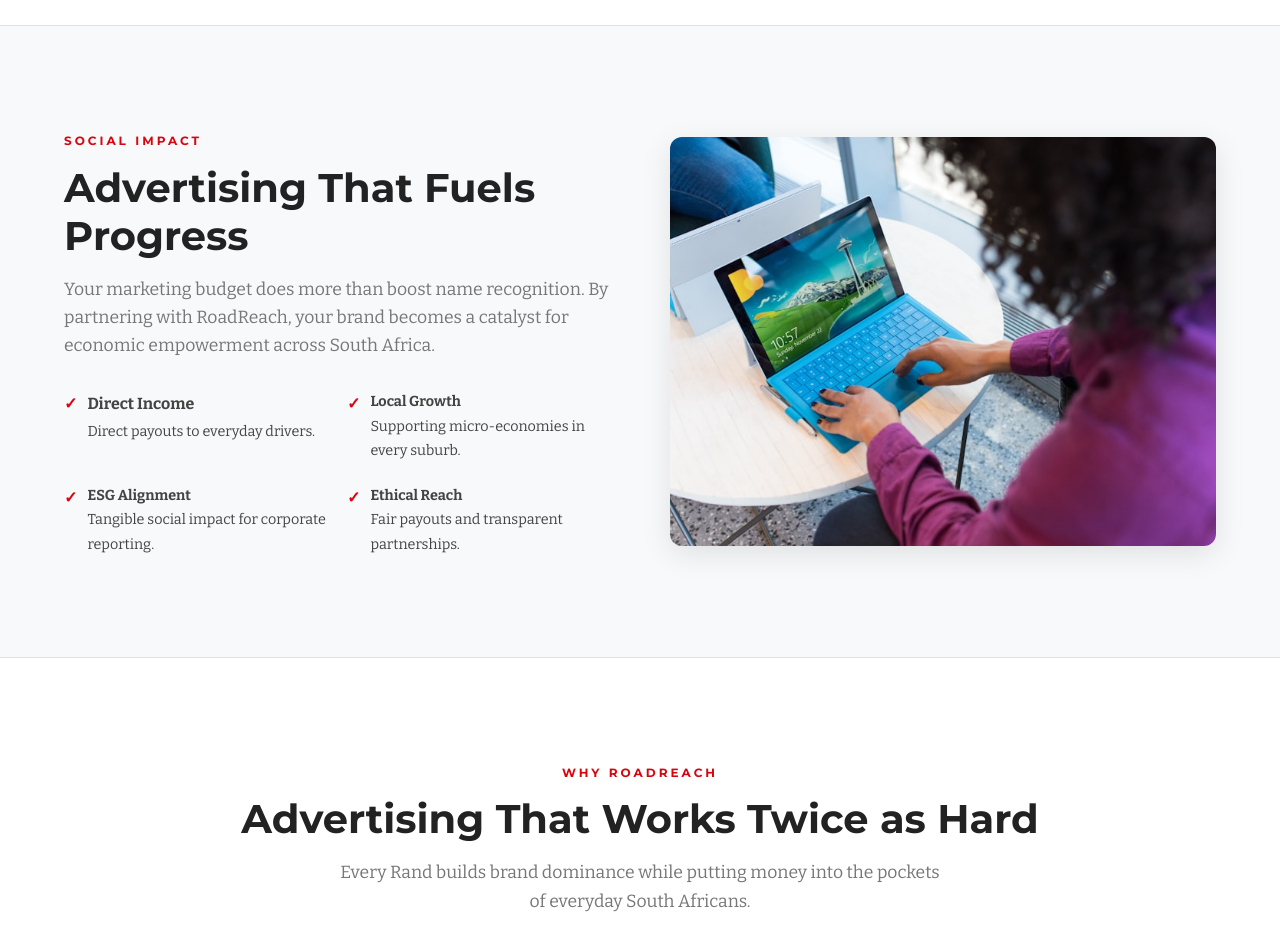
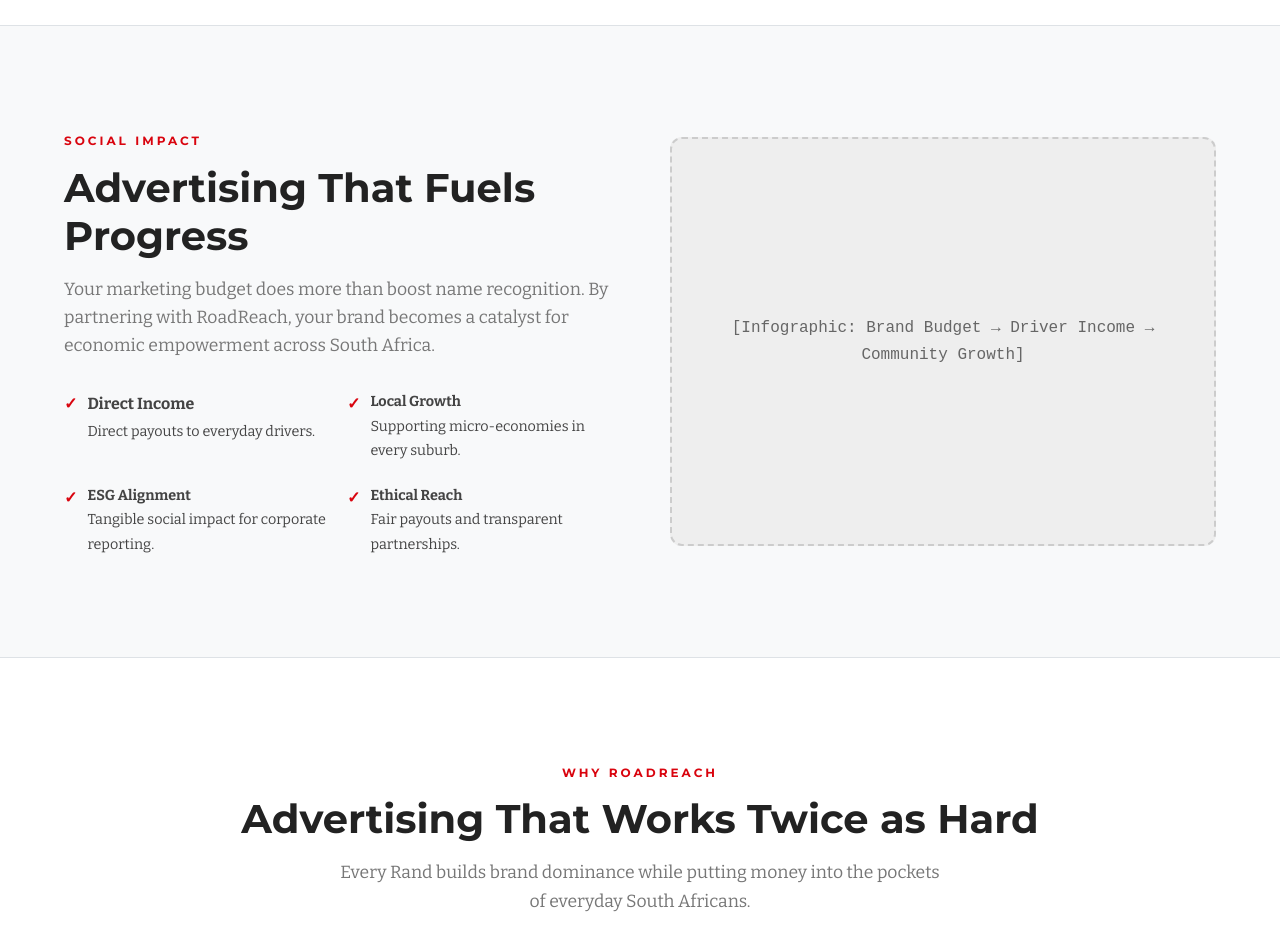
Before and after one commit to fulutambani-lgtm/roadreach-website, a plain HTML site: page index.html in a window 1280 px wide. Shown: the part 3480-4414 px from the top of the page. Drawn offline with nearby package versions, Linux system fonts and the light colour scheme.

Commit message:
Revert social impact section

```diff
--- a/index.html
+++ b/index.html
@@ -394,8 +394,8 @@
             </div>
           </div>
         </div>
-        <div class="impact-visual" style="border-radius: 12px; overflow: hidden; box-shadow: var(--shadow-md);">
-          <img src="images/happy-south-african-family.jpg" alt="South African family benefiting from RoadReach driver income" style="width: 100%; height: 100%; object-fit: cover; aspect-ratio: 4/3;" loading="lazy" />
+        <div class="impact-visual" style="background: #eee; aspect-ratio: 4/3; display: flex; align-items: center; justify-content: center; border-radius: 12px; font-family: monospace; color: #666; text-align: center; padding: 20px; border: 2px dashed #ccc;">
+          [Infographic: Brand Budget &rarr; Driver Income &rarr; Community Growth]
         </div>
       </div>
     </div>
```
